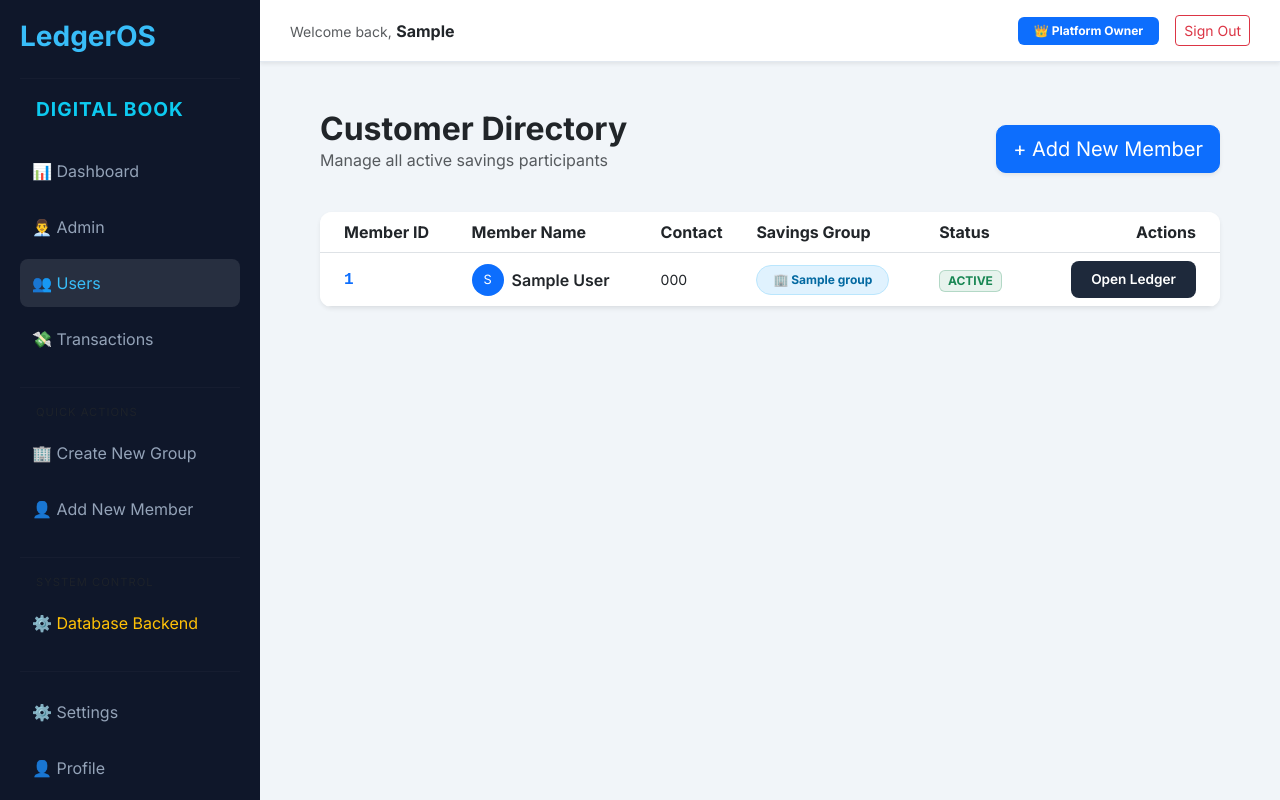
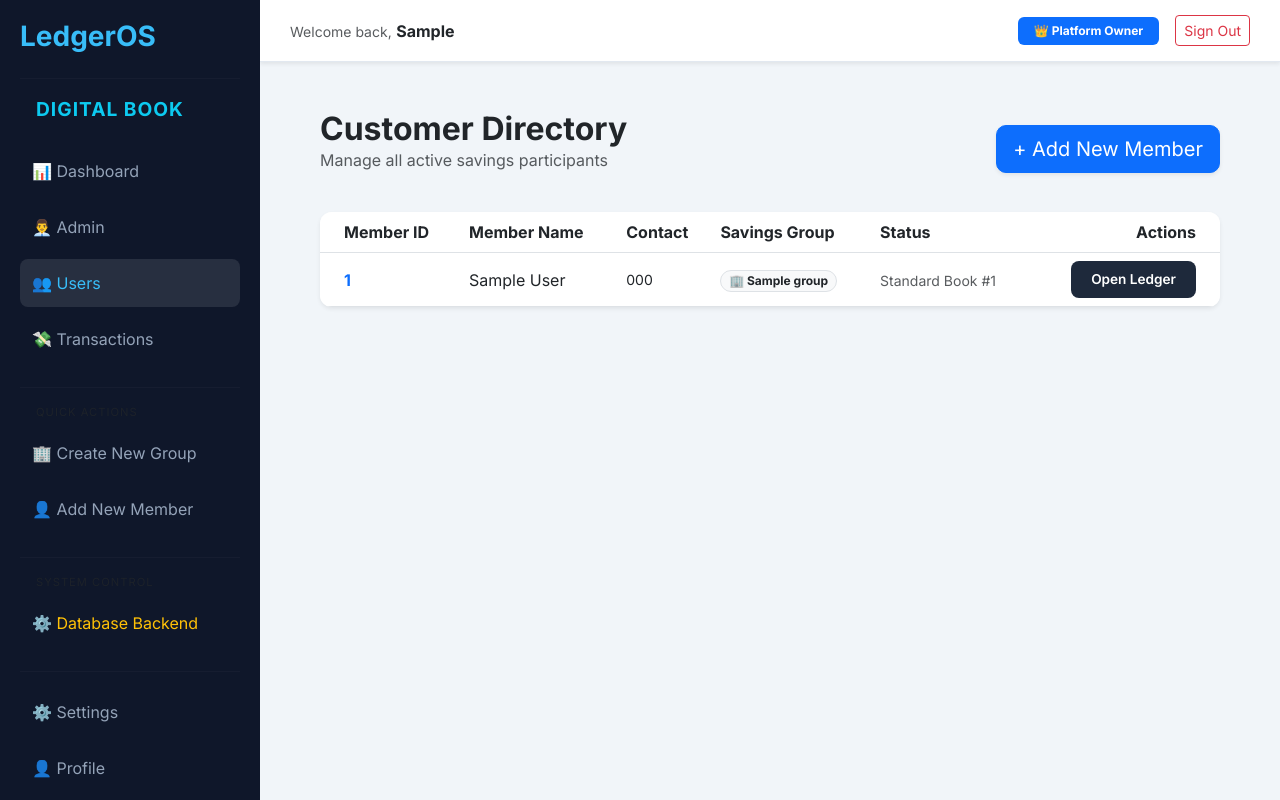
Before and after one commit to joedrake0909/Alx_Capstone_Project, a Django app: page /app/members/ in a window 1280 px wide. Run offline with Django 5.2, Linux system fonts and the light colour scheme; a user stored in the database is signed in; tables that the repository leaves empty hold one stand-in row (values such as "Sample post").

Commit message:
Fix: Standardized all new members to start with Universal Book #1

```diff
--- a/groups/templates/groups/member_list.html
+++ b/groups/templates/groups/member_list.html
@@ -26,37 +26,24 @@
         <tbody>
             {% for member in members %}
             <tr>
-                <td class="ps-4 fw-bold text-primary" style="font-family: 'Courier New', monospace;">
-                    {{ member.member_id|default:"—" }}
-                </td>
+                <td class="ps-4 fw-bold text-primary">{{ member.member_id|default:"—" }}</td>
 
-                <td>
-                    <div class="d-flex align-items-center">
-                        <div class="bg-primary text-white rounded-circle d-flex align-items-center justify-content-center me-2"
-                             style="width: 32px; height: 32px; font-size: 0.8rem;">
-                            {{ member.full_name|slice:":1"|upper }}
-                        </div>
-                        <span class="fw-semibold text-dark">{{ member.full_name }}</span>
-                    </div>
-                </td>
+                <td>{{ member.full_name }}</td>
 
                 <td class="small">{{ member.phone_number|default:"—" }}</td>
 
                 <td>
-                    <span class="badge rounded-pill px-3 py-2"
-                          style="background-color: #e0f2fe; color: #0369a1; border: 1px solid #bae6fd;">
+                    <span class="badge rounded-pill bg-light text-dark border">
                         🏢 {{ member.group.name|default:"Unassigned" }}
                     </span>
                 </td>
 
                 <td>
-                    <span class="badge bg-success bg-opacity-10 text-success border border-success border-opacity-25">
-                        {{ member.status }}
-                    </span>
+                    <span class="text-muted small">Standard Book #1</span>
                 </td>
 
                 <td class="text-end pe-4">
-                    <a href="{% url 'member_book' pk=member.id %}" class="btn btn-sm btn-ledger">
+                    <a href="{% url 'member_book' pk=member.id %}" class="btn btn-ledger">
                         Open Ledger
                     </a>
                 </td>
--- a/groups/views.py
+++ b/groups/views.py
@@ -143,9 +143,7 @@ class MemberCreateView(LoginRequiredMixin, UserPassesTestMixin, CreateView):
         new_user = User.objects.create_user(username=username, password='password123')
 
         # --- Create Book ---
-        last_book = DigitalBook.objects.order_by('-book_number').first()
-        next_num = (last_book.book_number + 1) if last_book else 1
-        new_book = DigitalBook.objects.create(book_number=next_num)
+        new_book = DigitalBook.objects.create(book_number=1)
 
         # --- Create Pages ---
         pages = [Page(digital_book=new_book, page_number=i) for i in range(1, 21)]
```
